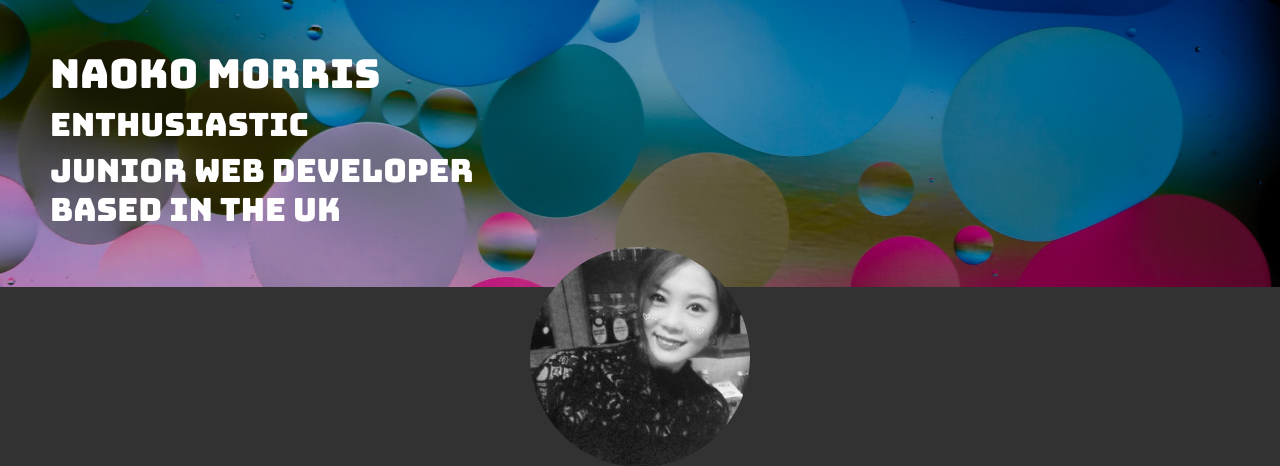
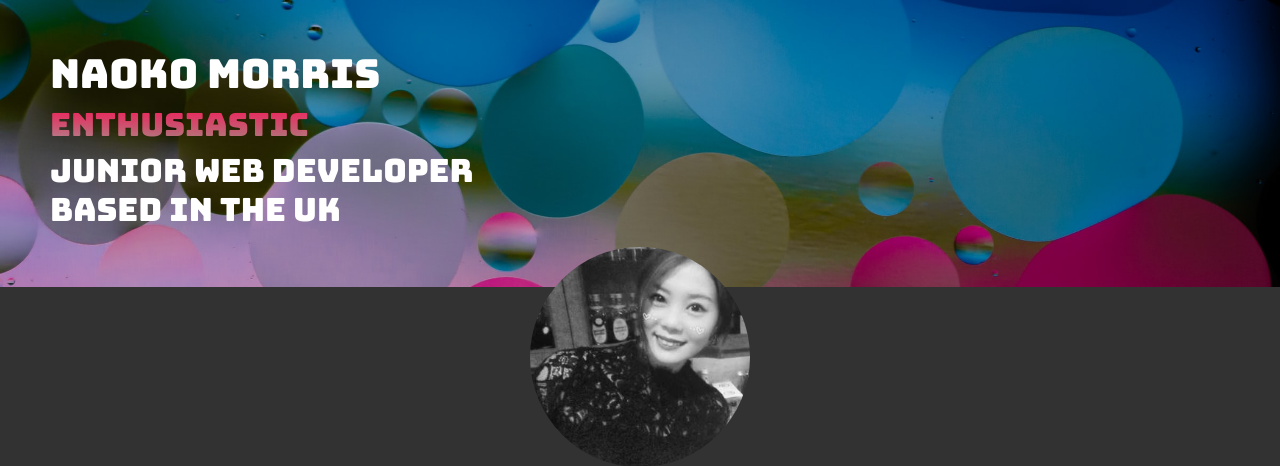
Before and after one commit to suzuran7053/suzuran7053.github.io, a PHP site: page / in a window 1280 px wide. Shown: the part 56-522 px from the top of the page. Run offline with PHP 8.4, Linux system fonts and the light colour scheme; some libraries are stand-ins or nearby versions.

Commit message:
Update style.css

```diff
--- a/style.css
+++ b/style.css
@@ -123,6 +123,11 @@ hr {
     -webkit-background-clip: text;
     -webkit-text-fill-color: transparent;
 }
+#enth {
+    background: linear-gradient(180deg, rgba(245,29,91,1) 0%, rgba(233,176,189,0.6674019949776786) 100%);
+    -webkit-background-clip: text;
+    -webkit-text-fill-color: transparent;
+}
 
 .bottom {
     margin-bottom: 100px;
```
